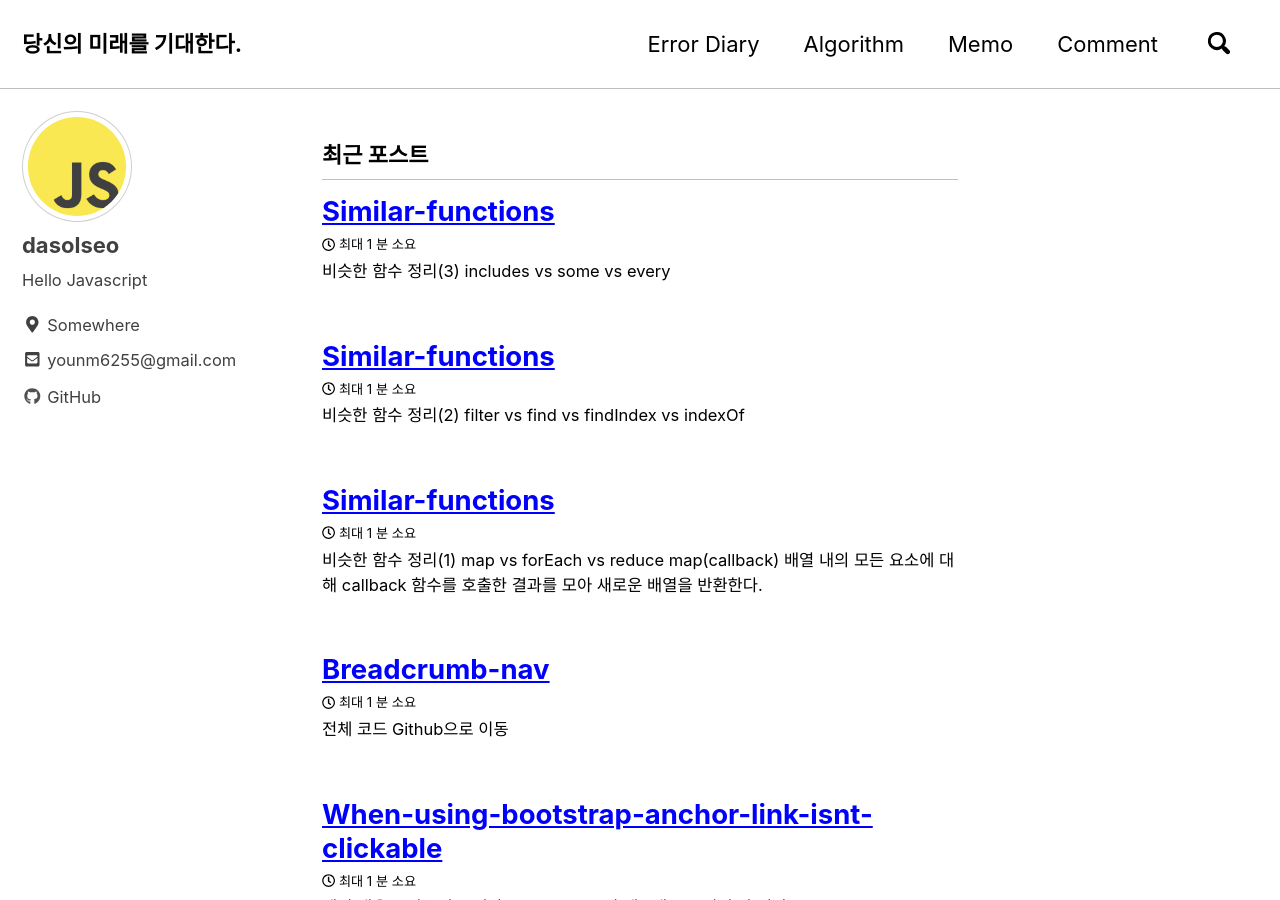
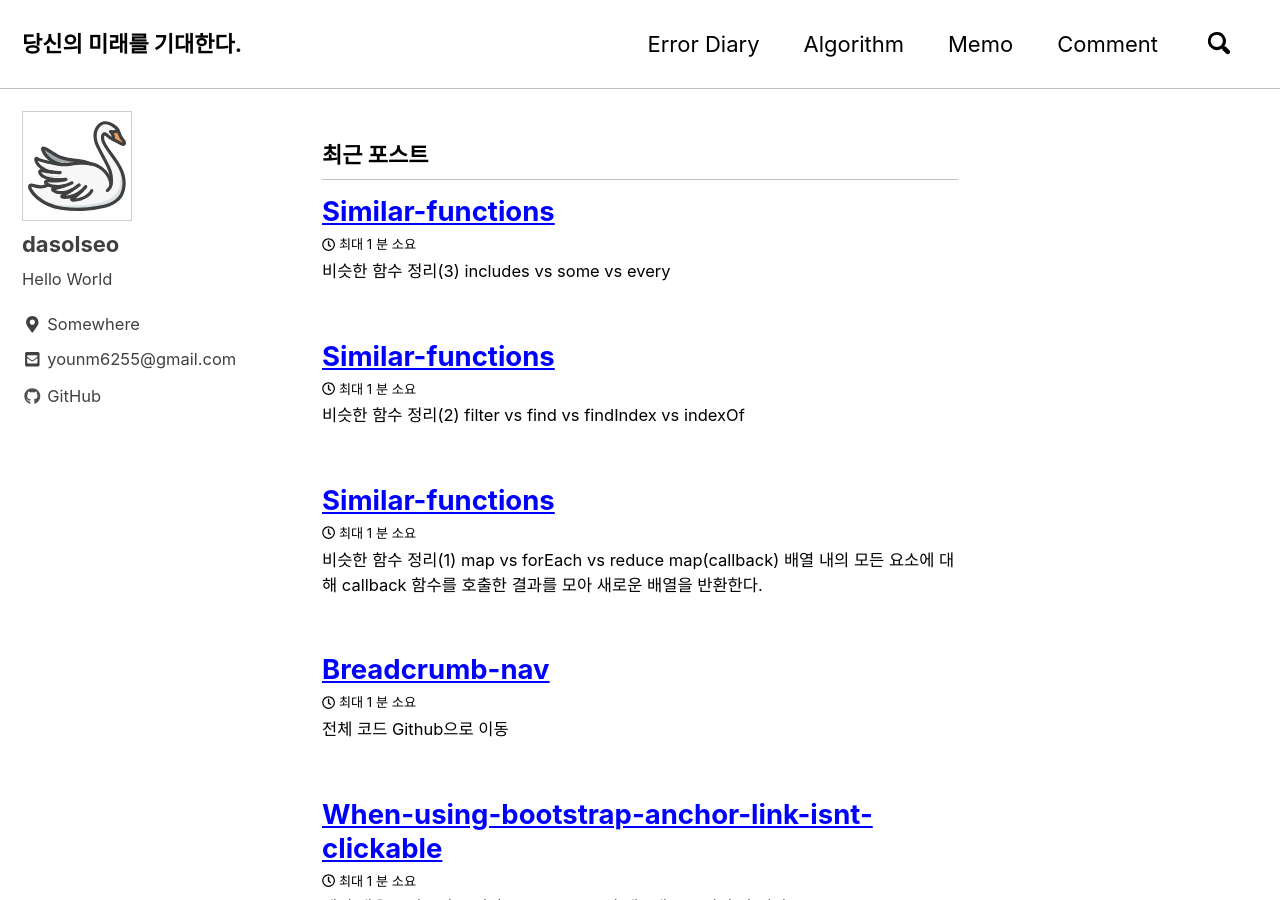
Before and after one commit to dasol-seo/dasol-seo.github.io, a Jekyll site: the page built from index.html, in a window 1280 px wide and 900 px high. Built offline with Jekyll 4.4.1, drawn with Linux system fonts in a browser that asks for light colours; nearby versions of some CDN libraries; the list of posts is cut into pages by our own code.

Commit message:
#15 Update profile
- image, comment

```diff
--- a/_config.yml
+++ b/_config.yml
@@ -101,8 +101,8 @@ analytics:
 # Site Author
 author:
   name             : "dasolseo"
-  avatar           : "/assets/images/bio-photo.png" # path of avatar image, e.g. "/assets/images/bio-photo.jpg"
-  bio              : "Hello Javascript"
+  avatar           : "/assets/images/swan.svg"
+  comment          : "Hello World"
   location         : "Somewhere"
   email            :
   links:
--- a/_includes/author-profile.html
+++ b/_includes/author-profile.html
@@ -32,9 +32,9 @@
     {% else %}
       <h3 class="author__name" itemprop="name">{{ author.name }}</h3>
     {% endif %}
-    {% if author.bio %}
-      <p class="author__bio" itemprop="description">
-        {{ author.bio }}
+    {% if author.comment %}
+      <p class="author__comment" itemprop="description">
+        {{ author.comment }}
       </p>
     {% endif %}
   </div>
--- a/_sass/minimal-mistakes/_sidebar.scss
+++ b/_sass/minimal-mistakes/_sidebar.scss
@@ -128,7 +128,6 @@
 
   img {
     max-width: 110px;
-    border-radius: 50%;
 
     @include breakpoint($large) {
       padding: 5px;
@@ -170,7 +169,7 @@
   font-size: $type-size-5;
 }
 
-.author__bio {
+.author__comment {
   margin: 0;
 
   @include breakpoint($large) {
```
Also changed, not shown: assets/images/bio-photo.png (deleted), assets/images/swan.svg (added).
